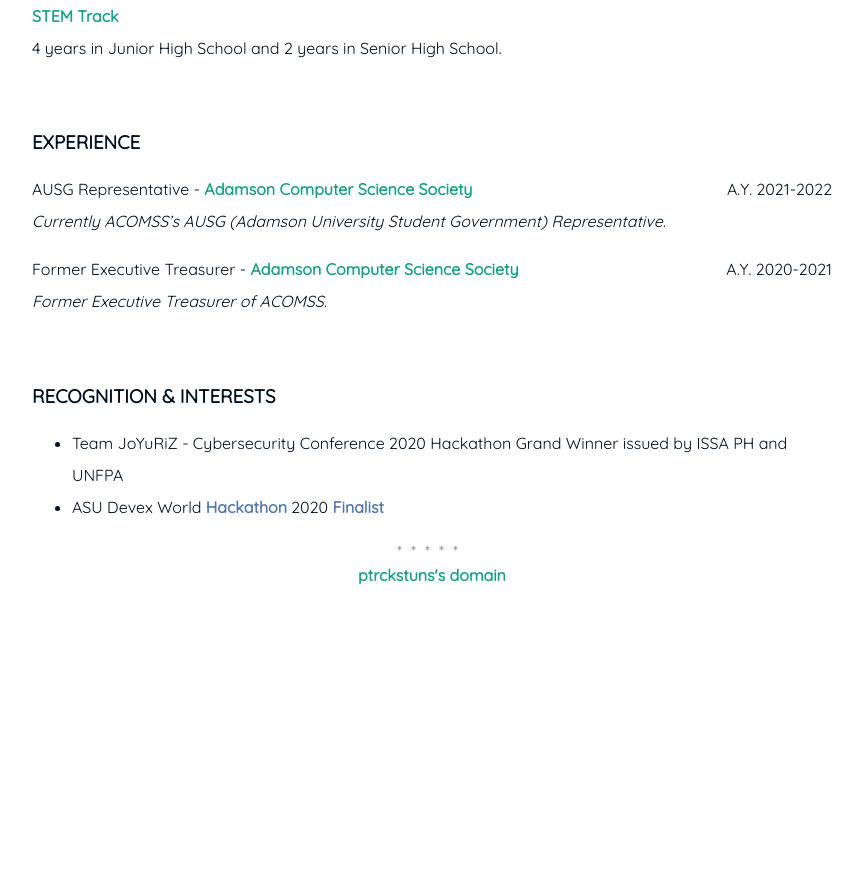
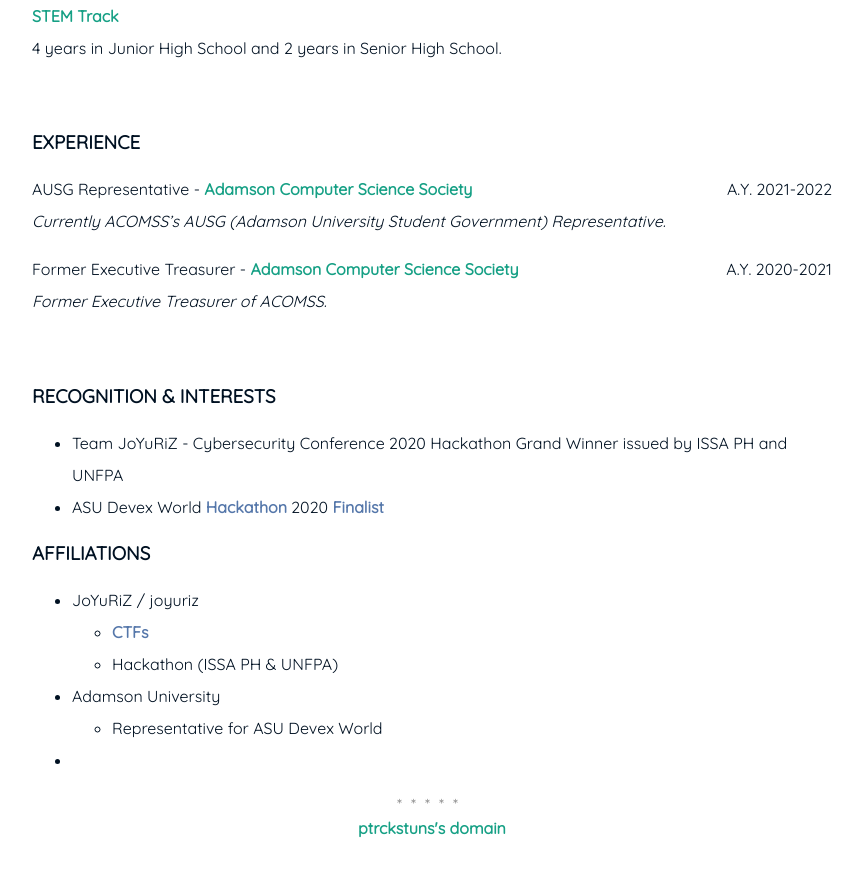
Before and after one commit to ptrckstuns/ptrckstuns.github.io, a Jekyll site: the page built from resume.md, in a window 1280 px wide and 900 px high, scrolled down 1354 px. Shown: the top 877 px of the window, without its empty margins (208-1070 px from the left). Built offline with Jekyll 4.4.1, drawn with Linux system fonts in a browser that asks for light colours; before the commit the page ends 2001 px from its top, so only the background shows below that.

Commit message:
Update resume.md

```diff
--- a/resume.md
+++ b/resume.md
@@ -70,3 +70,12 @@
 
 - Team JoYuRiZ - Cybersecurity Conference 2020 Hackathon Grand Winner issued by ISSA PH and UNFPA
 - ASU Devex World <a href="https://pages.devex.com/devex-world-2020-hackathon.html">Hackathon</a> 2020 <a href="https://youtu.be/ZoB3PmofY2s">Finalist</a>
+
+### AFFILIATIONS
+
+- JoYuRiZ / joyuriz
+  - <a href="https://ctftime.org/team/163844">CTFs</a>
+  - Hackathon (ISSA PH & UNFPA)
+- Adamson University
+  - Representative for ASU Devex World
+-
```
